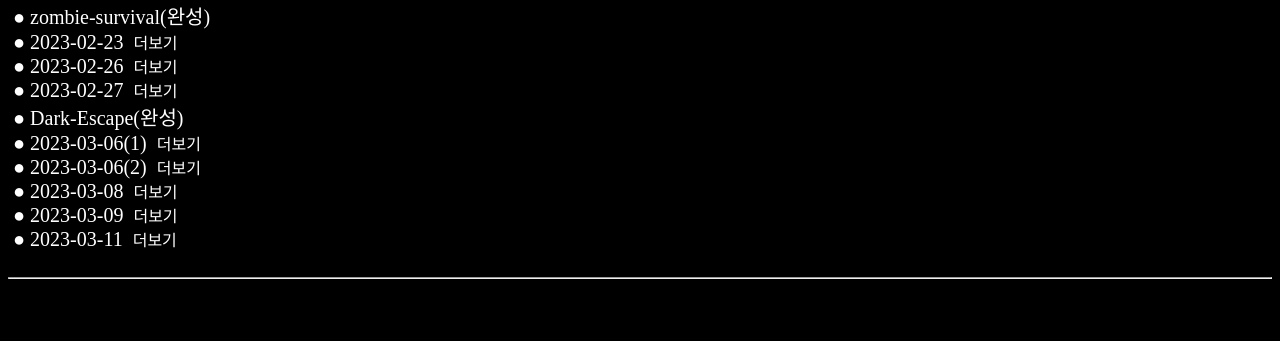
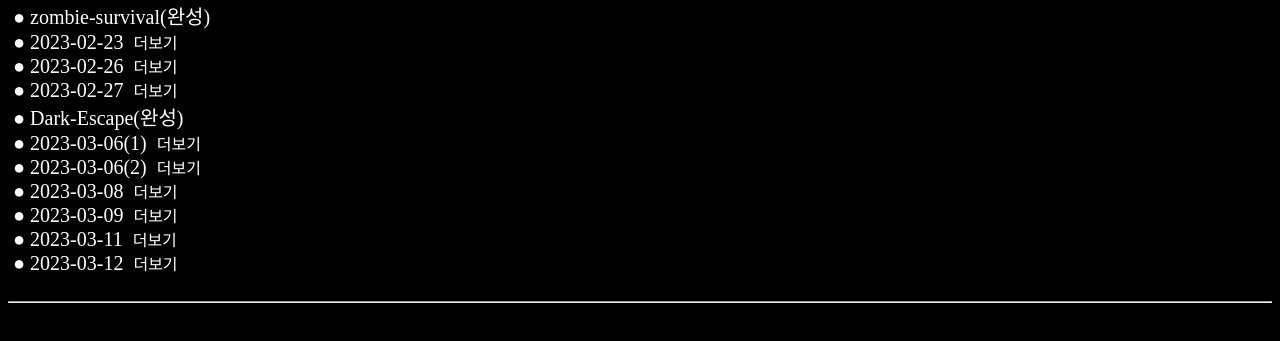
Before and after one commit to hwanghj09/Coding, a plain HTML site: page html/index.html in a window 1280 px wide. Shown: the part 319-660 px from the top of the page. Drawn offline with Linux system fonts and the light colour scheme.

Commit message:
Update index.html

```diff
--- a/html/index.html
+++ b/html/index.html
@@ -29,6 +29,7 @@
         <a href="video/2023-03-08%2021-49-15.mp4" style="color: inherit; text-decoration: none; font-size:20px;">&nbsp;●&nbsp;2023-03-08&nbsp;&nbsp;</a><a onclick="alert('-Ice Camp\n도끼, 블럭 캐기 애니메이션, 버리기 추가\n--버그--\n없음')">더보기</a><br>
         <a href="video/2023-03-09%2022-13-48.mp4" style="color: inherit; text-decoration: none; font-size:20px;">&nbsp;●&nbsp;2023-03-09&nbsp;&nbsp;</a><a onclick="alert('-Ice Camp\n모닥불 추가\n--버그--\n없음')">더보기</a><br>
         <a href="video/2023-03-11%2017-35-41.mp4" style="color: inherit; text-decoration: none; font-size:20px;">&nbsp;●&nbsp;2023-03-11&nbsp;&nbsp;</a><a onclick="alert('-Ice Camp\n체온 추가, 나뭇잎 추가, 체력 추가\n--버그--\n없음')">더보기</a><br>
+        <a href="video/2023-03-12%2023-37-37.mp4" style="color: inherit; text-decoration: none; font-size:20px;">&nbsp;●&nbsp;2023-03-12&nbsp;&nbsp;</a><a onclick="alert('-Ice Camp\n눈 추가, 낮,밤 추가, 맵 꾸밈\n--버그--\n없음')">더보기</a><br>
         <br><hr>
     </body>
 </html>
```
